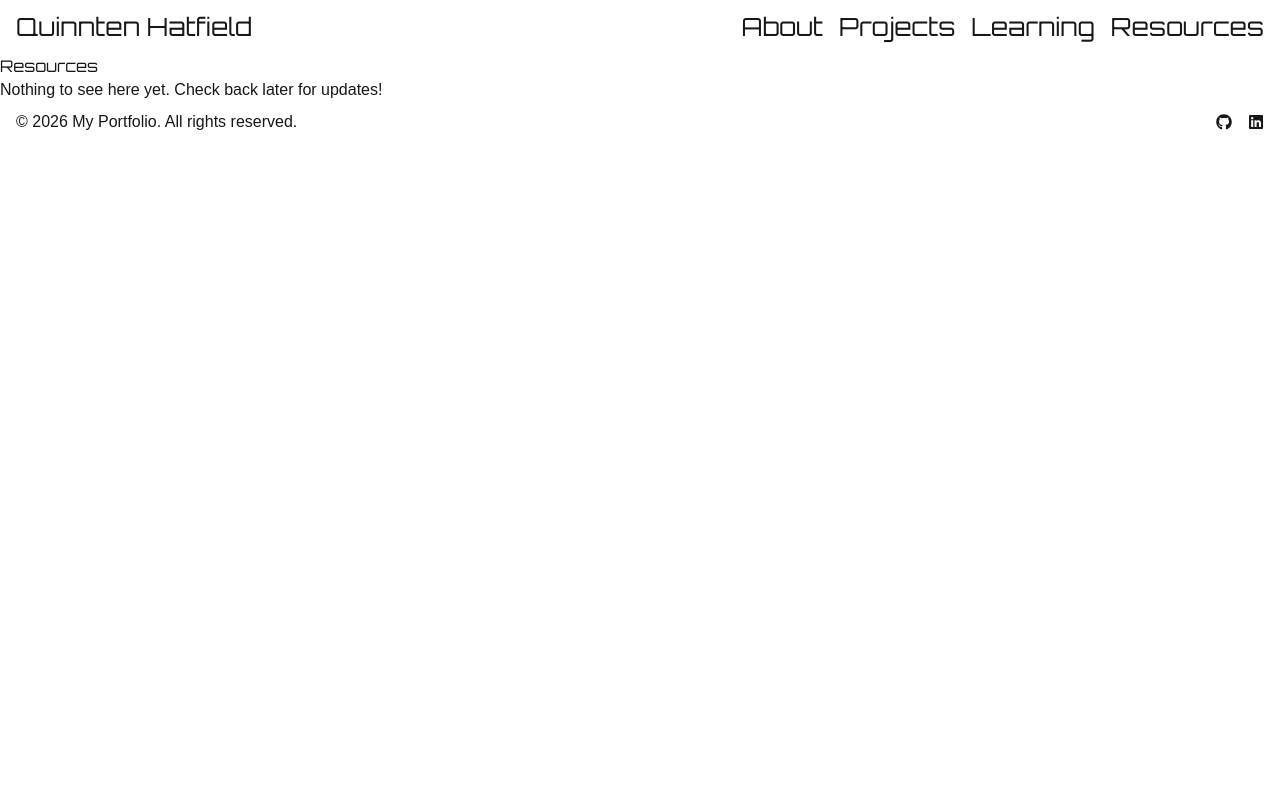
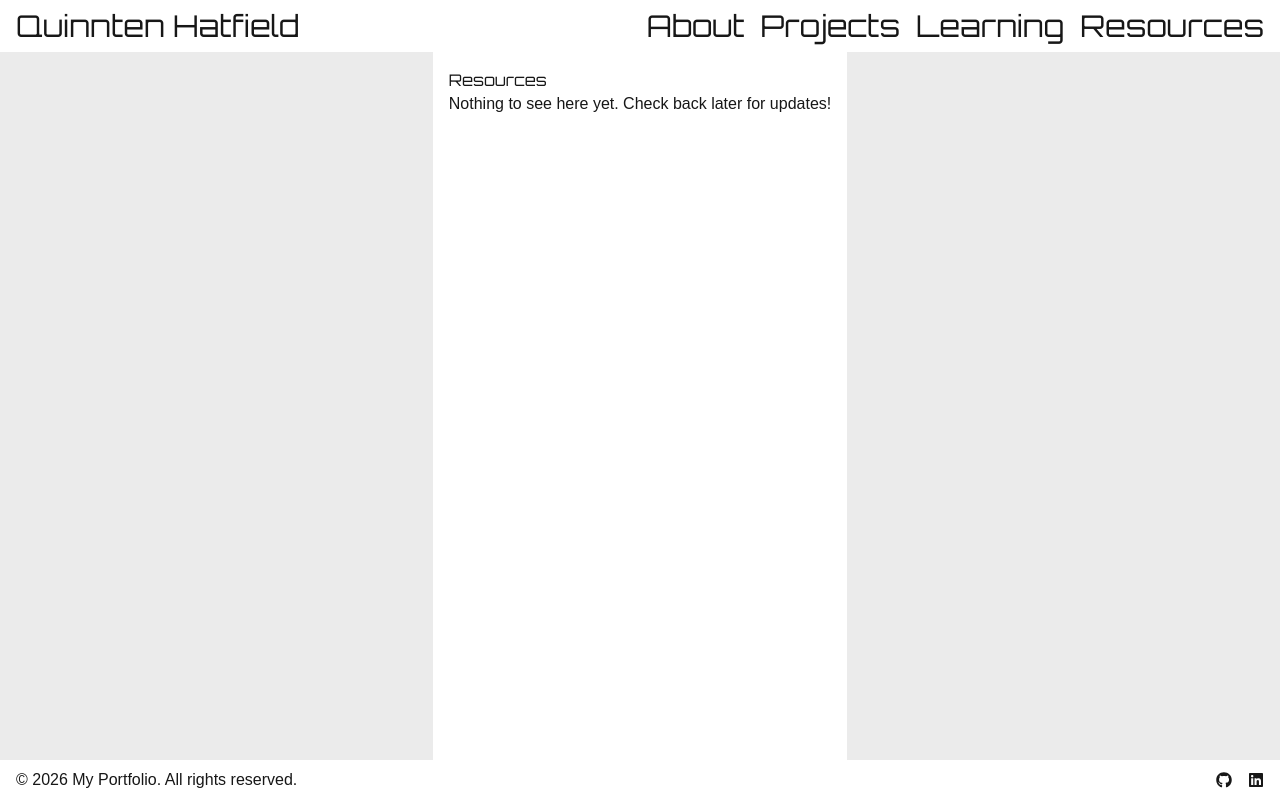
Before and after one commit to hatfieldq/portfolio-site, a Next.js app: page /resources in a window 1280 px wide. Built offline with nearby package versions, Linux system fonts and the light colour scheme; a web font is replaced by a local one.

Commit message:
Add main and background styling

```diff
--- a/src/app/globals.css
+++ b/src/app/globals.css
@@ -1,8 +1,9 @@
 @import "tailwindcss";
 
 :root {
-  --background: #ffffff;
+  --background: #ebebeb;
   --foreground: #171717;
+  --surface: #ffffff;
 }
 
 @theme inline {
@@ -11,6 +12,7 @@
   --font-heading: var(--font-orbitron);
   --font-sans: var(--font-monda);
   --font-mono: var(--font-monda);
+  --color-surface: var(--surface);
 }
 
 @media (prefers-color-scheme: dark) {
@@ -29,8 +31,3 @@ body {
   color: var(--foreground);
   font-family: var(--font-sans);
 }
-
-nav {
-  font-family: var(--font-orbitron);
-  font-size: 25px;
-}
--- a/src/app/layout.tsx
+++ b/src/app/layout.tsx
@@ -33,7 +33,13 @@ export default function RootLayout({
     >
       <body className="min-h-full flex flex-col">
         <Nav />
-        {children}
+
+
+        <main className="flex-grow max-w-4xl mx-auto p-4 bg-surface">
+          {children}
+        </main>
+
+
         <Footer />
       </body>
     </html>
--- a/src/components/Footer.tsx
+++ b/src/components/Footer.tsx
@@ -2,7 +2,7 @@ import { FaGithub, FaLinkedin } from "react-icons/fa"
 
 export default function Footer() {
     return (
-        <footer className="flex items-center justify-between px-4 py-2 text-14 font-var(--font-orbitron)">
+        <footer className="flex items-center justify-between px-4 py-2 text-14 font-var(--font-orbitron) bg-surface">
             <p>&copy; 2026 My Portfolio. All rights reserved.</p>
             <div className="flex items-center gap-4">
                 <a href="https://github.com/hatfieldq" target="_blank" rel="noopener noreferrer" className="hover:text-green-500"> <FaGithub/> </a>
--- a/src/components/Nav.tsx
+++ b/src/components/Nav.tsx
@@ -2,7 +2,7 @@ import Link from "next/link";
 
 export default function Nav() {
     return (
-        <nav className="flex items-center justify-between px-4 py-2 text-26 font-var(--font-orbitron)">
+        <nav className="flex items-center justify-between px-4 py-2 font-heading text-3xl bg-surface">
             <Link href="/" className="hover:text-green-500">Quinnten Hatfield</Link>
             <div className="flex items-center gap-4">
             <Link href="/about" className="hover:text-green-500">About</Link>
```
